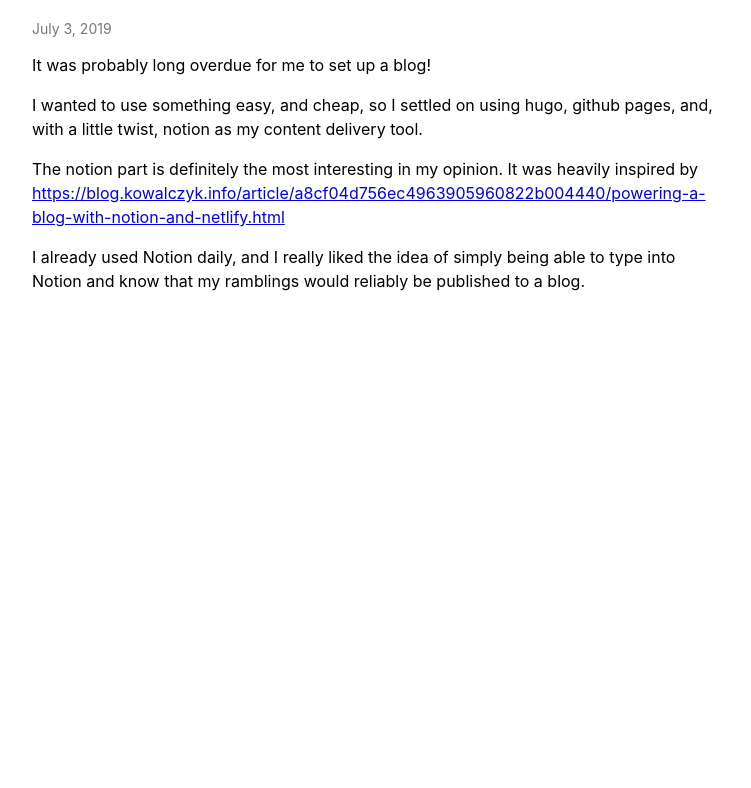
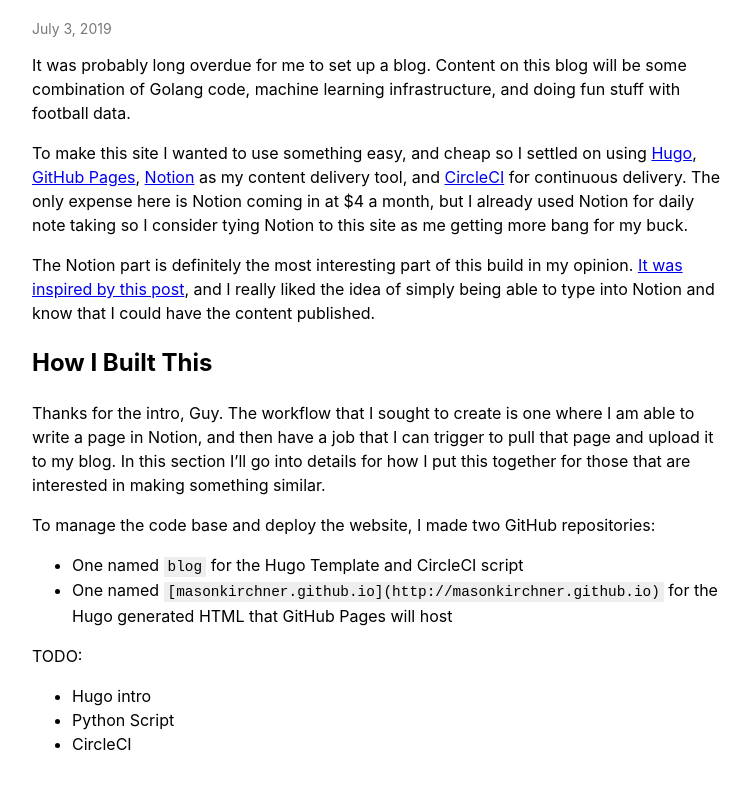
Before and after one commit to masonkirchner/masonkirchner.github.io, a plain HTML site: page post/making-this-blog/index.html in a window 1280 px wide. Shown: the part 186-974 px from the top of the page, without its empty margins (224-975 px from the left). Before the commit the page ends 800 px from the top, so only its background shows below. Drawn offline with nearby package versions, Linux system fonts and the light colour scheme; a small style sheet from the web is missing.

Commit message:
updating blog from circleci (#1)

```diff
--- a/index.xml
+++ b/index.xml
@@ -17,10 +17,8 @@
       <pubDate>Wed, 03 Jul 2019 00:00:00 +0000</pubDate>
 
       <guid>http://masonkirchner.github.io/post/making-this-blog/</guid>
-      <description>It was probably long overdue for me to set up a blog!
-I wanted to use something easy, and cheap, so I settled on using hugo, github pages, and, with a little twist, notion as my content delivery tool.
-The notion part is definitely the most interesting in my opinion. It was heavily inspired by https://blog.kowalczyk.info/article/a8cf04d756ec4963905960822b004440/powering-a-blog-with-notion-and-netlify.html
-I already used Notion daily, and I really liked the idea of simply being able to type into Notion and know that my ramblings would reliably be published to a blog.</description>
+      <description>It was probably long overdue for me to set up a blog. Content on this blog will be some combination of Golang code, machine learning infrastructure, and doing fun stuff with football data.
+To make this site I wanted to use something easy, and cheap so I settled on using Hugo, GitHub Pages, Notion as my content delivery tool, and CircleCI for continuous delivery. The only expense here is Notion coming in at $4 a month, but I already used Notion for daily note taking so I consider tying Notion to this site as me getting more bang for my buck.</description>
     </item>
 
     <item>
--- a/post/index.xml
+++ b/post/index.xml
@@ -17,10 +17,8 @@
       <pubDate>Wed, 03 Jul 2019 00:00:00 +0000</pubDate>
 
       <guid>http://masonkirchner.github.io/post/making-this-blog/</guid>
-      <description>It was probably long overdue for me to set up a blog!
-I wanted to use something easy, and cheap, so I settled on using hugo, github pages, and, with a little twist, notion as my content delivery tool.
-The notion part is definitely the most interesting in my opinion. It was heavily inspired by https://blog.kowalczyk.info/article/a8cf04d756ec4963905960822b004440/powering-a-blog-with-notion-and-netlify.html
-I already used Notion daily, and I really liked the idea of simply being able to type into Notion and know that my ramblings would reliably be published to a blog.</description>
+      <description>It was probably long overdue for me to set up a blog. Content on this blog will be some combination of Golang code, machine learning infrastructure, and doing fun stuff with football data.
+To make this site I wanted to use something easy, and cheap so I settled on using Hugo, GitHub Pages, Notion as my content delivery tool, and CircleCI for continuous delivery. The only expense here is Notion coming in at $4 a month, but I already used Notion for daily note taking so I consider tying Notion to this site as me getting more bang for my buck.</description>
     </item>
 
   </channel>
--- a/post/making-this-blog/index.html
+++ b/post/making-this-blog/index.html
@@ -76,13 +76,32 @@
     <span class="f6 gray">July 3, 2019</span>
 
       <article itemprop="articleBody" id="content" class="w-90 lh-copy">
-        <p>It was probably long overdue for me to set up a blog!</p>
 
-<p>I wanted to use something easy, and cheap, so I settled on using hugo, github pages, and, with a little twist, notion as my content delivery tool.</p>
 
-<p>The notion part is definitely the most interesting in my opinion. It was heavily inspired by <a href="https://blog.kowalczyk.info/article/a8cf04d756ec4963905960822b004440/powering-a-blog-with-notion-and-netlify.html">https://blog.kowalczyk.info/article/a8cf04d756ec4963905960822b004440/powering-a-blog-with-notion-and-netlify.html</a></p>
+<p>It was probably long overdue for me to set up a blog. Content on this blog will be some combination of Golang code, machine learning infrastructure, and doing fun stuff with football data.</p>
 
-<p>I already used Notion daily, and I really liked the idea of simply being able to type into Notion and know that my ramblings would reliably be published to a blog.</p>
+<p>To make this site I wanted to use something easy, and cheap so I settled on using <a href="https://gohugo.io/">Hugo</a>, <a href="https://pages.github.com/">GitHub Pages</a>, <a href="https://www.notion.so/">Notion</a> as my content delivery tool, and <a href="https://circleci.com/">CircleCI</a> for continuous delivery. The only expense here is Notion coming in at $4 a month, but I already used Notion for daily note taking so I consider tying Notion to this site as me getting more bang for my buck.</p>
+
+<p>The Notion part is definitely the most interesting part of this build in my opinion. <a href="https://blog.kowalczyk.info/article/a8cf04d756ec4963905960822b004440/powering-a-blog-with-notion-and-netlify.html">It was inspired by this post</a>, and I really liked the idea of simply being able to type into Notion and know that I could have the content published.</p>
+
+<h2 id="how-i-built-this">How I Built This</h2>
+
+<p>Thanks for the intro, Guy. The workflow that I sought to create is one where I am able to write a page in Notion, and then have a job that I can trigger to pull that page and upload it to my blog. In this section I&rsquo;ll go into details for how I put this together for those that are interested in making something similar.</p>
+
+<p>To manage the code base and deploy the website, I made two GitHub repositories:</p>
+
+<ul>
+<li>One named <code>blog</code> for the Hugo Template and CircleCI script</li>
+<li>One named  <code>[masonkirchner.github.io](http://masonkirchner.github.io)</code> for the Hugo generated HTML that GitHub Pages will host</li>
+</ul>
+
+<p>TODO:</p>
+
+<ul>
+<li>Hugo intro</li>
+<li>Python Script</li>
+<li>CircleCI</li>
+</ul>
 
       </article>
 
```
